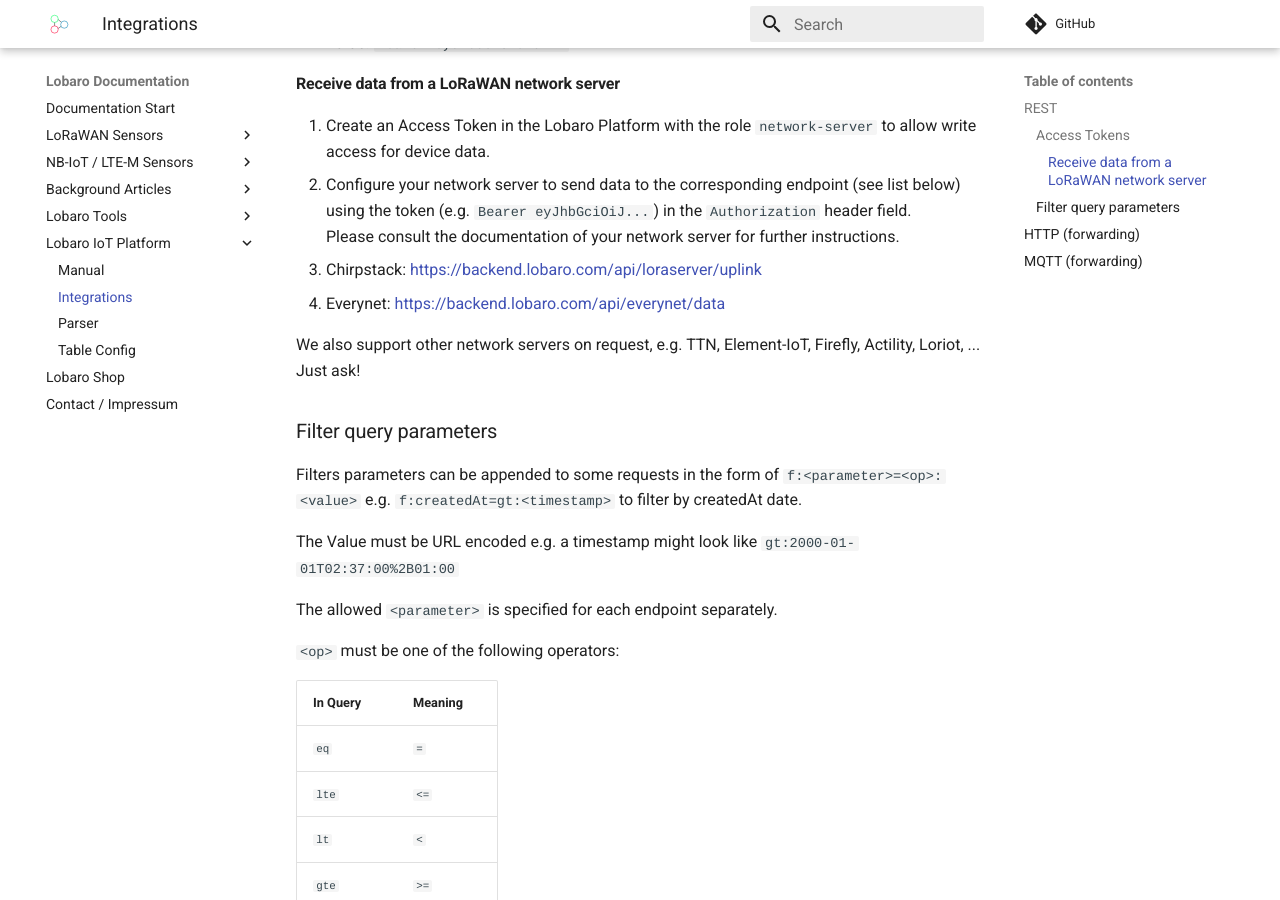
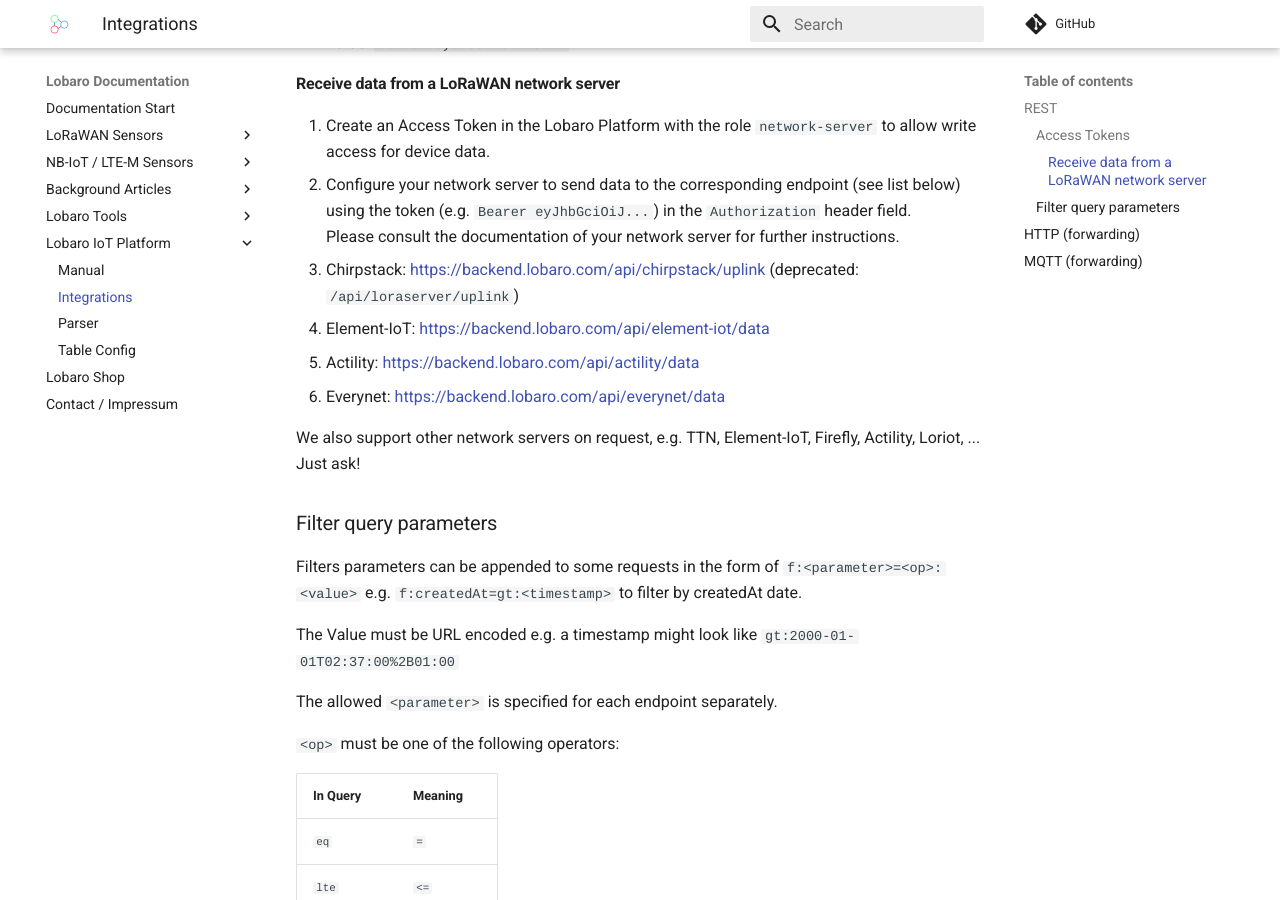
Before and after one commit to Lobaro/docs, an MkDocs documentation site: the page built from docs/platform/integrations.md, in a window 1280 px wide and 900 px high, scrolled down 959 px. Built offline with MkDocs 1.6.1 and Material for MkDocs 9.7.7, drawn with Linux system fonts in a browser that asks for light colours; a script that is not in the unit is left out; comment, search, counter and statistics services are not loaded.

Commit message:
Update integrations.md

```diff
--- a/docs/platform/integrations.md
+++ b/docs/platform/integrations.md
@@ -36,7 +36,9 @@
 using the token (e.g. `Bearer eyJhbGciOiJ...`) in the `Authorization` header field.
 Please consult the documentation of your network server for further instructions.
 
-* Chirpstack: https://backend.lobaro.com/api/loraserver/uplink
+* Chirpstack: https://backend.lobaro.com/api/chirpstack/uplink (deprecated: `/api/loraserver/uplink`)
+* Element-IoT: https://backend.lobaro.com/api/element-iot/data
+* Actility: https://backend.lobaro.com/api/actility/data
 * Everynet: https://backend.lobaro.com/api/everynet/data
 
 We also support other network servers on request, e.g. TTN, Element-IoT, Firefly, Actility, Loriot, ... Just ask!
```
